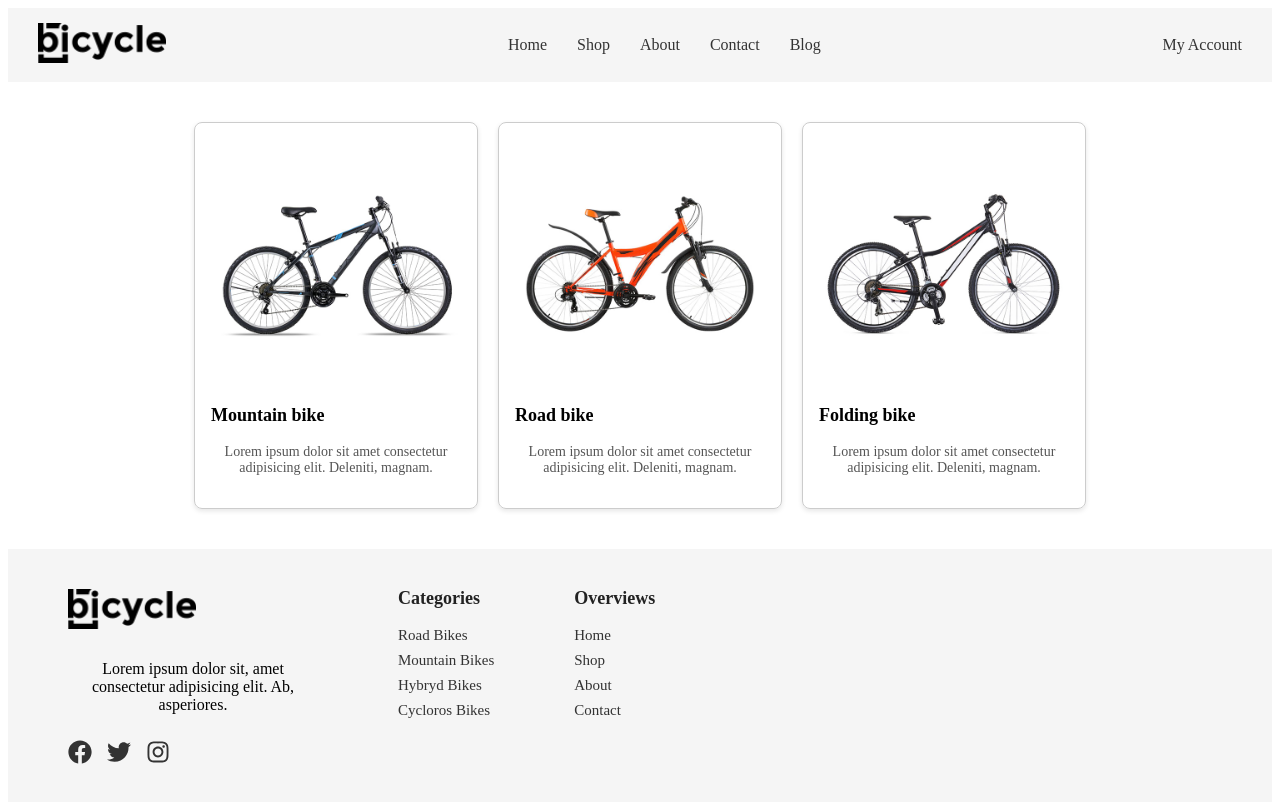
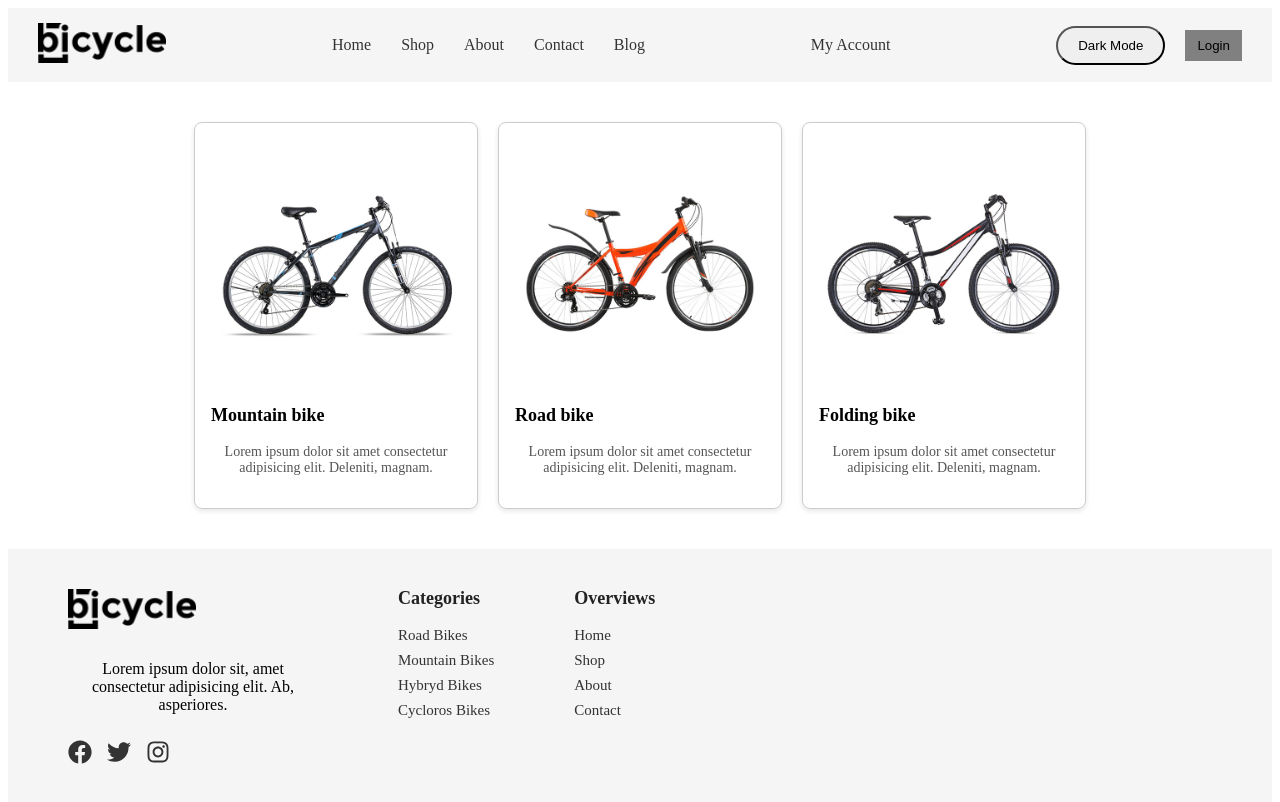
Before and after one commit to kubrama/react_task, a React (Create React App) app in the folder reactapp/: page / in a window 1280 px wide. Shown: the top 802 px of the page. Built offline with nearby package versions, Linux system fonts and the light colour scheme.

Commit message:
added light/dark mode

```diff
--- a/reactapp/src/App.css
+++ b/reactapp/src/App.css
@@ -6,3 +6,13 @@
   flex-wrap: wrap;
   padding: 40px;
 }
+
+body, .light-theme {
+  background: #fff;
+  color: #000;
+}
+
+.dark-theme {
+  background: #121212;
+  color: grey;
+}
--- a/reactapp/src/App.js
+++ b/reactapp/src/App.js
@@ -14,6 +14,8 @@ import Shop from './pages/Shop';
 import Account from './pages/Account';
 import Users from './pages/Users';
 import Blog from './pages/Blog';
+import { ThemeProvider } from "./context/ThemeContext";
+import { AuthProvider } from "./context/AuthContext";
 
 
 
@@ -27,6 +29,8 @@ function App() {
   ];
 
   return (
+     <ThemeProvider>
+      <AuthProvider>
     <Router>
       <div className="App">
         <Header />
@@ -59,6 +63,8 @@ function App() {
         <Footer />
       </div>
     </Router>
+      </AuthProvider>
+    </ThemeProvider>
   );
 }
 
--- a/reactapp/src/components/Header/Header.css
+++ b/reactapp/src/components/Header/Header.css
@@ -90,3 +90,15 @@ header {
     transform: rotate(-45deg) translateY(-7px);
   }
 }
+.controls button:nth-child(1){
+ padding: 10px 20px;
+ border-radius: 30px;
+ cursor: pointer;
+}
+.login{
+  padding: 8px 12px;
+  background-color: grey;
+  margin-left: 20px;
+  border: none;
+  cursor: pointer;
+}
--- a/reactapp/src/components/Header/Header.jsx
+++ b/reactapp/src/components/Header/Header.jsx
@@ -1,10 +1,14 @@
-import React, { useState } from 'react';
+import React, { useState, useContext } from 'react';
 import logo from '../../assets/images/logo.png';
 import "../Header/Header.css";
 import { NavLink } from "react-router-dom";
+import { ThemeContext } from "../../context/ThemeContext";
+import { AuthContext } from "../../context/AuthContext";
 
 const Header = () => {
   const [isOpen, setIsOpen] = useState(false);
+  const { theme, toggleTheme } = useContext(ThemeContext);
+  const { user, login, logout } = useContext(AuthContext);
 
   return (
     <header>
@@ -33,6 +37,20 @@ const Header = () => {
         <div></div>
         <div></div>
       </div>
+      <div className="controls">
+        <button onClick={toggleTheme}>
+          {theme === "light" ? "Dark Mode" : "Light Mode"}
+        </button>
+
+        {user ? (
+          <>
+            <span>Hi, {user.name}</span>
+            <button className='login' onClick={logout}>Logout</button>
+          </>
+        ) : (
+          <button className='login' onClick={() => login("Guest")}>Login</button>
+        )}
+      </div>
     </header>
   );
 };
--- /dev/null
+++ b/reactapp/src/context/AuthContext.jsx
@@ -0,0 +1,16 @@
+import { createContext, useState } from "react";
+
+export const AuthContext = createContext();
+
+export const AuthProvider = ({ children }) => {
+  const [user, setUser] = useState(null);
+
+  const login = (username) => setUser({ name: username });
+  const logout = () => setUser(null);
+
+  return (
+    <AuthContext.Provider value={{ user, login, logout }}>
+      {children}
+    </AuthContext.Provider>
+  );
+};
--- /dev/null
+++ b/reactapp/src/context/ThemeContext.jsx
@@ -0,0 +1,19 @@
+import  { createContext, useState } from "react";
+
+export const ThemeContext = createContext();
+
+export const ThemeProvider = ({ children }) => {
+  const [theme, setTheme] = useState("light");
+
+  const toggleTheme = () => {
+    setTheme((prev) => (prev === "light" ? "dark" : "light"));
+  };
+
+  return (
+    <ThemeContext.Provider value={{ theme, toggleTheme }}>
+      <div className={theme === "light" ? "light-theme" : "dark-theme"}>
+        {children}
+      </div>
+    </ThemeContext.Provider>
+  );
+};
```
